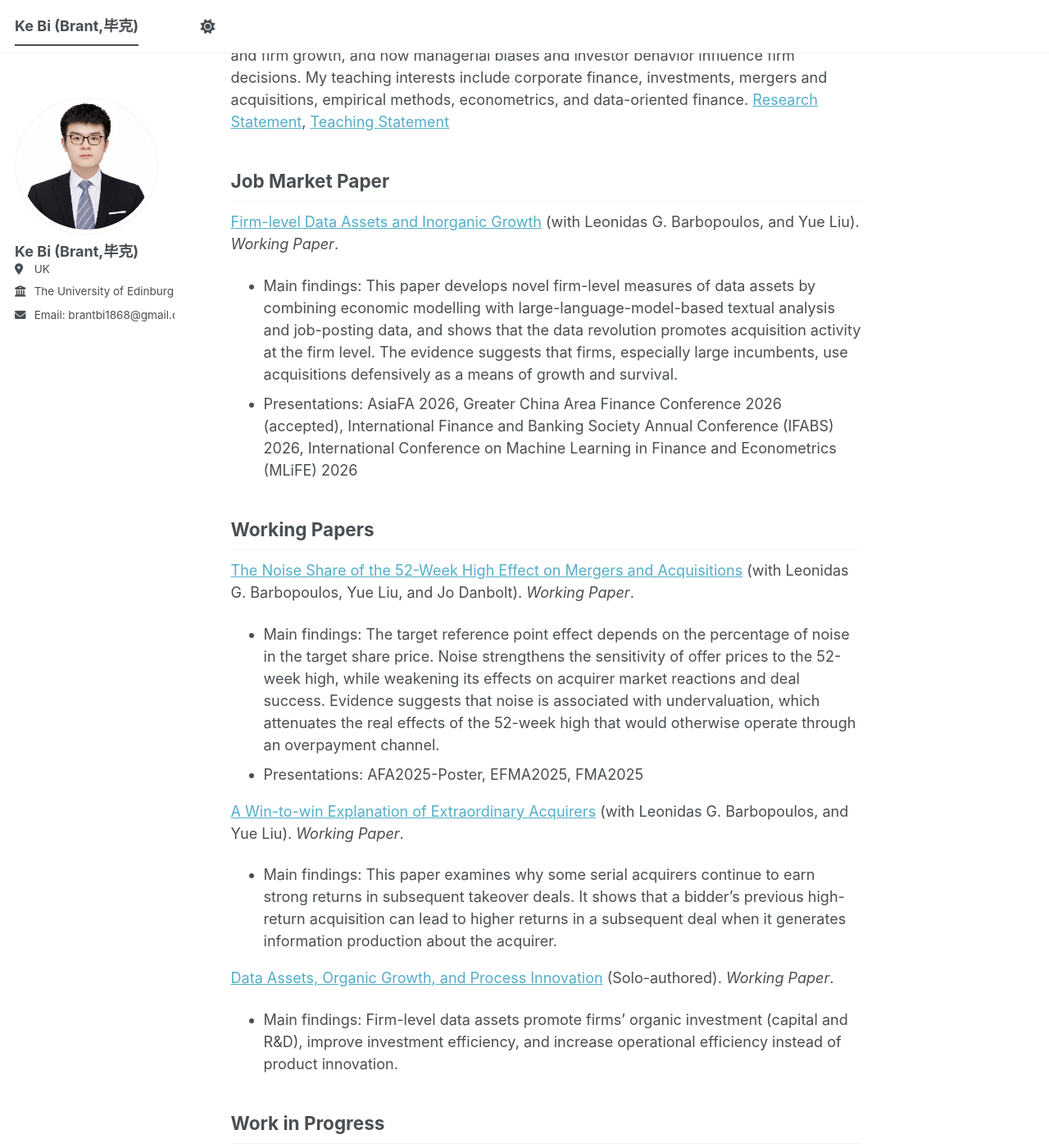
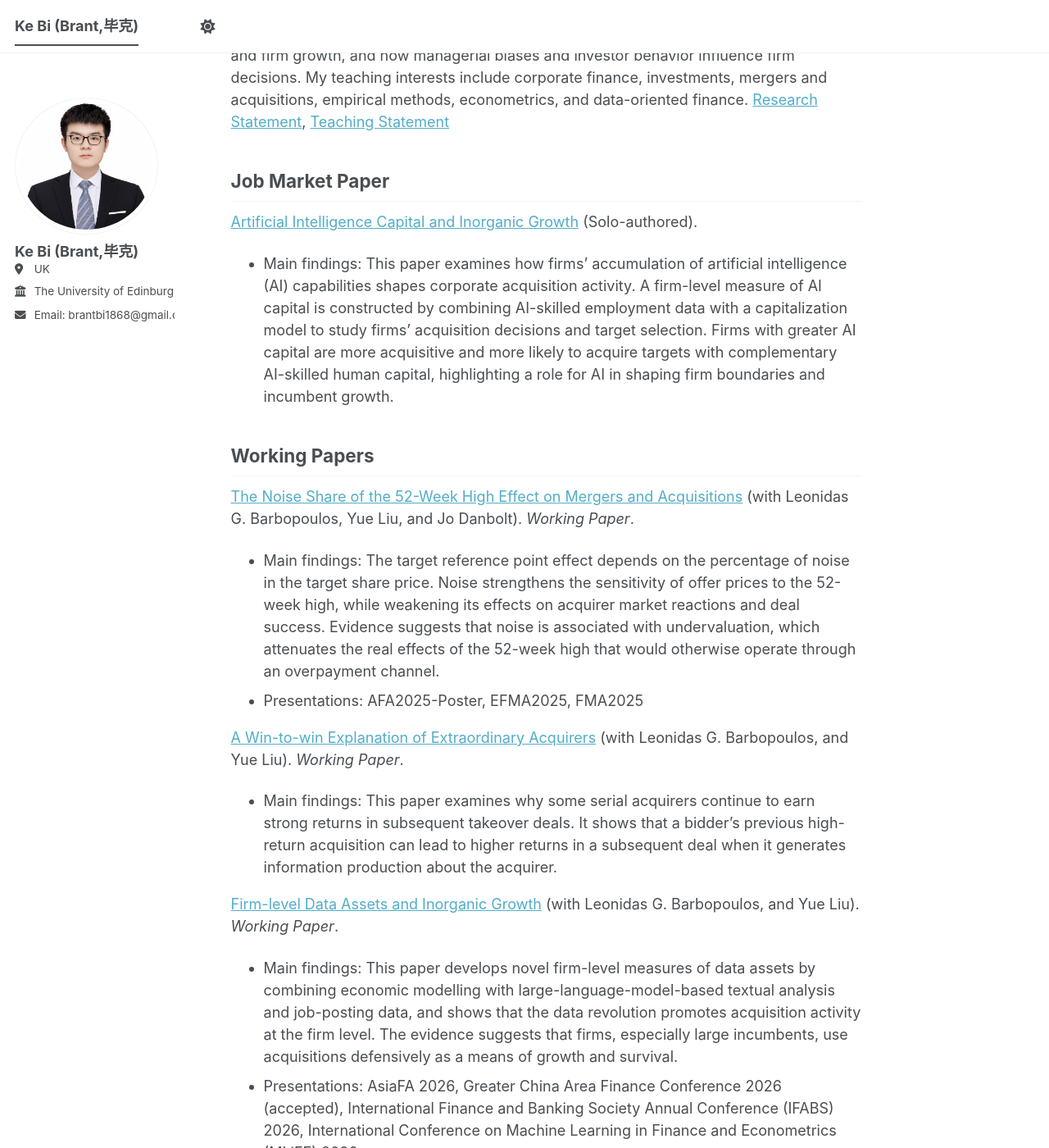
Before and after one commit to brant1868/brant1868.github.io, a Jekyll site: the page built from _pages/about.md, in a window 1280 px wide and 1400 px high, scrolled down 503 px. Shown: the whole window at 82% size. Built offline with Jekyll 4.4.1, drawn with Linux system fonts in a browser that asks for light colours; a script bundle is joined from its source files by our own code; library files that are not in the unit come from our copies; some of the changed text lies outside the part shown.

Commit message:
Update about.md

```diff
--- a/_pages/about.md
+++ b/_pages/about.md
@@ -28,10 +28,8 @@ My research lies in empirical corporate finance, with a particular focus on merg
 
 Job Market Paper
 ------
-[Firm-level Data Assets and Inorganic Growth](https://drive.google.com/file/d/18_bj7RDudriuxyp20cNe9Nx_aRuuybR3/view?usp=sharing){:target="_blank" } (with Leonidas G. Barbopoulos, and Yue Liu). _Working Paper_.
-- Main findings: This paper develops novel firm-level measures of data assets by combining economic modelling with large-language-model-based textual analysis and job-posting data, and shows that the data revolution promotes acquisition activity at the firm level. The evidence suggests that firms, especially large incumbents, use acquisitions defensively as a means of growth and survival.
-- Presentations: AsiaFA 2026, Greater China Area Finance Conference 2026 (accepted), International Finance and Banking Society Annual Conference (IFABS) 2026, International Conference on Machine Learning in Finance and Econometrics (MLiFE) 2026
-
+[Artificial Intelligence Capital and Inorganic Growth](https://drive.google.com/file/d/1eEJXtEjiHfMUT3xGgAdIjF1kTW5GfF1e/view?usp=drive_link) (Solo-authored).
+- Main findings: This paper examines how firms’ accumulation of artificial intelligence (AI) capabilities shapes corporate acquisition activity. A firm-level measure of AI capital is constructed by combining AI-skilled employment data with a capitalization model to study firms’ acquisition decisions and target selection. Firms with greater AI capital are more acquisitive and more likely to acquire targets with complementary AI-skilled human capital, highlighting a role for AI in shaping firm boundaries and incumbent growth.
 
 
 Working Papers
@@ -43,15 +41,16 @@ Working Papers
 [A Win-to-win Explanation of Extraordinary Acquirers](https://drive.google.com/file/d/1zAFkscCTH0avC7iFt44_ZkrethvgdwDa/view?usp=sharing){:target="_blank" } (with Leonidas G. Barbopoulos, and Yue Liu). _Working Paper_.
 - Main findings: This paper examines why some serial acquirers continue to earn strong returns in subsequent takeover deals. It shows that a bidder’s previous high-return acquisition can lead to higher returns in a subsequent deal when it generates information production about the acquirer.
 
+[Firm-level Data Assets and Inorganic Growth](https://drive.google.com/file/d/18_bj7RDudriuxyp20cNe9Nx_aRuuybR3/view?usp=sharing){:target="_blank" } (with Leonidas G. Barbopoulos, and Yue Liu). _Working Paper_.
+- Main findings: This paper develops novel firm-level measures of data assets by combining economic modelling with large-language-model-based textual analysis and job-posting data, and shows that the data revolution promotes acquisition activity at the firm level. The evidence suggests that firms, especially large incumbents, use acquisitions defensively as a means of growth and survival.
+- Presentations: AsiaFA 2026, Greater China Area Finance Conference 2026 (accepted), International Finance and Banking Society Annual Conference (IFABS) 2026, International Conference on Machine Learning in Finance and Econometrics (MLiFE) 2026
+
 [Data Assets, Organic Growth, and Process Innovation](https://drive.google.com/file/d/1M3oKFxyER4gjZ8XPjFuT-uX8Pza1Q8wN/view?usp=sharing){:target="_blank" } (Solo-authored). _Working Paper_.
 - Main findings: Firm-level data assets promote firms' organic investment (capital and R&D), improve investment efficiency, and increase operational efficiency instead of product innovation.
 
 
 Work in Progress
 ------
-Artificial Intelligence Capital and Inorganic Growth (Solo-authored).
-- Main findings: Develops firm-level measures of AI capital using economic modelling and Resume data, and examines how AI capital promotes acquisition activity through inorganic growth.
-
 Artificial Intelligence Capital and Organic Growth (Solo-authored).
 - Main findings: Firm-level AI capital promotes firms' organic investment (capital and R&D), improves investment efficiency, and increases both product and process innovation.
 
```
